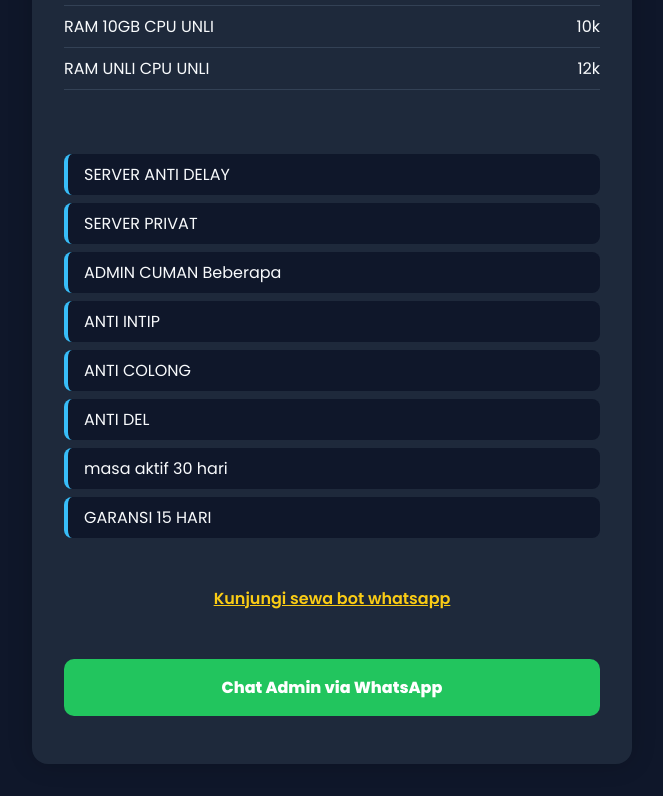
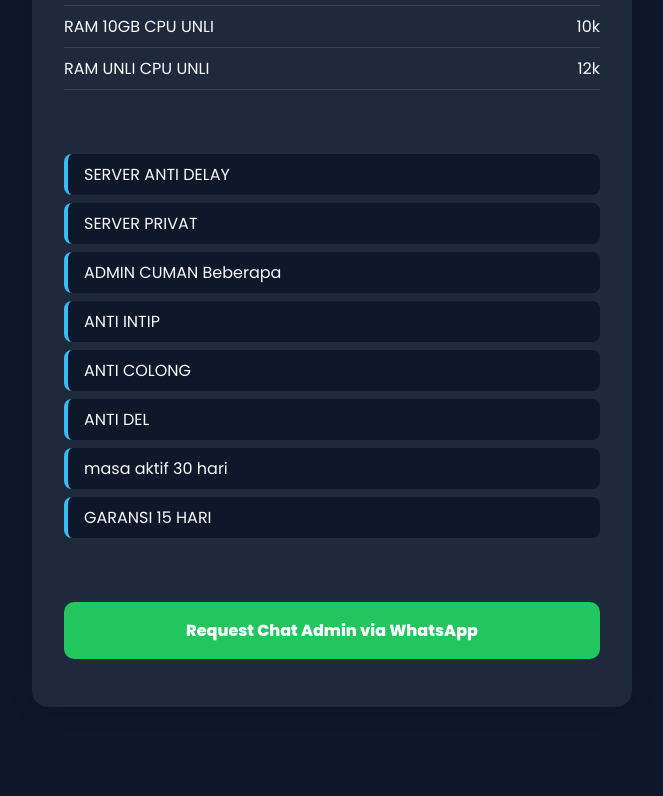
Before and after one commit to Edo-bo/Test-2, a plain HTML site: page index.html in a window 1280 px wide. Shown: the part 946-1742 px from the top of the page, without its empty margins (308-971 px from the left). After the commit the page ends 1685 px from the top, so only its background shows below. Drawn offline with Linux system fonts and the light colour scheme.

Commit message:
Update index.html

```diff
--- a/index.html
+++ b/index.html
@@ -107,7 +107,7 @@
     function pilihPaket(ram, harga) {
       const username = document.getElementById('username').value;
       const password = document.getElementById('password').value;
-      const pesan = `Halo Admin, saya ingin pesan Panel Hosting:\nRAM: ${ram}\nHarga: ${harga}\nUsername: ${username}\nPassword: ${password}`;
+      const pesan = `Halo Admin Edo, saya ingin pesan Panel Hosting:\nRAM: ${ram}\nHarga: ${harga}\nUsername: ${username}\nPassword: ${password}`;
       const url = `https://wa.me/6285955201695?text=${encodeURIComponent(pesan)}`;
       window.open(url, '_blank');
     }
@@ -156,9 +156,7 @@
       <div>masa aktif 30 hari</div>
       <div>GARANSI 15 HARI</div>
     </div>
-
-    <a class="guarantee" href="https://sewa-bot.hosti.my.id/" target="_blank">Kunjungi sewa bot whatsapp</a>
-    <a class="whatsapp" href="https://wa.me/6285955201695" target="_blank">Chat Admin via WhatsApp</a>
+    <a class="whatsapp" href="https://wa.me/6285955201695" target="_blank">Request Chat Admin via WhatsApp</a>
   </div>
 </body>
 </html>
```
